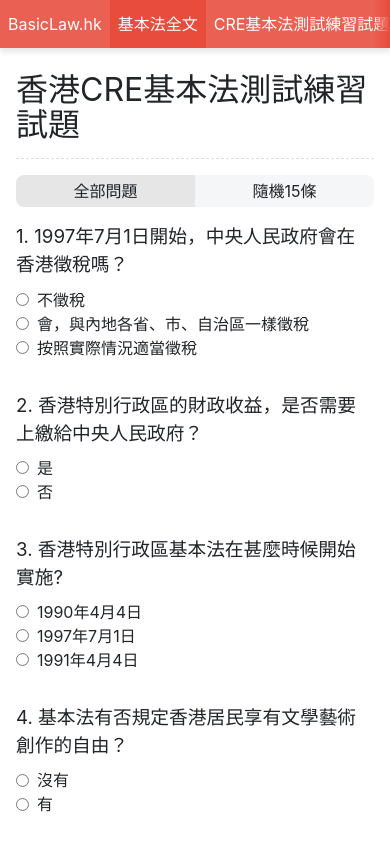
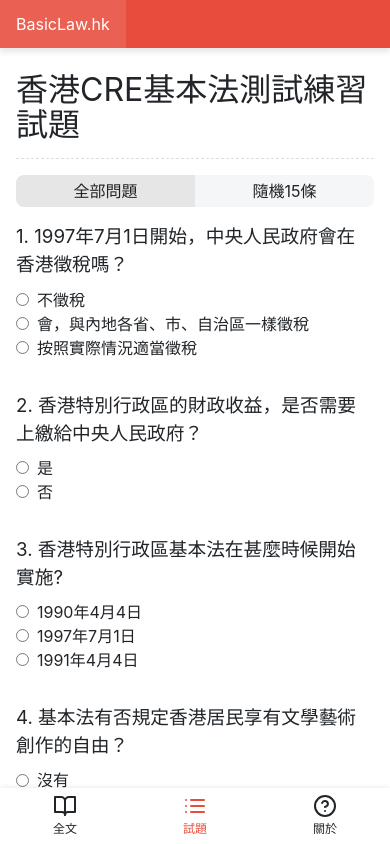
Before and after one commit to colloquet/basic-law, a React (Create React App) app: page /practice in a window 390 px wide. Shown: the top 844 px of the page. Built offline with nearby package versions, Linux system fonts and the light colour scheme.

Commit message:
add bottombar

```diff
--- a/package.json
+++ b/package.json
@@ -10,7 +10,7 @@
     "react-helmet": "^5.2.0",
     "react-router-dom": "^4.2.2",
     "react-scripts": "1.1.4",
-    "stickyfilljs": "^2.0.3",
+    "stickyfilljs": "^2.0.5",
     "styled-components": "^3.2.6"
   },
   "scripts": {
--- a/public/index.html
+++ b/public/index.html
@@ -3,7 +3,7 @@
 
 <head>
   <meta charset="utf-8">
-  <meta name="viewport" content="width=device-width, initial-scale=1, shrink-to-fit=no">
+  <meta name="viewport" content="width=device-width, initial-scale=1, shrink-to-fit=no, viewport-fit=cover">
   <meta name="theme-color" content="#e74c3c">
 
   <meta name="title" content="香港CRE基本法測試" />
--- a/src/App.js
+++ b/src/App.js
@@ -6,6 +6,7 @@ import Route from 'react-router-dom/Route'
 
 import ScrollToTop from './components/ScrollToTop'
 import Navbar from './components/Navbar/Navbar'
+import BottomBar from './components/BottomBar'
 import Home from './pages/Home'
 import About from './pages/About'
 import Practice from './pages/Practice'
@@ -16,6 +17,10 @@ const Container = styled.div`
   max-width: 1200px;
   padding: 1.5rem 1rem;
   margin-top: 3rem;
+
+  @media (max-width: 767px) {
+    padding-bottom: calc(1.5rem + 3.5rem);
+  }
 `
 
 function App({ children }) {
@@ -34,6 +39,8 @@ function App({ children }) {
             <hr />
             <Footer />
           </Container>
+
+          <BottomBar />
         </div>
       </ScrollToTop>
     </Router>
--- /dev/null
+++ b/src/ResponsiveContext.js
@@ -0,0 +1,37 @@
+import React from 'react'
+
+const ResponsiveContext = React.createContext()
+
+export class ResponsiveProvider extends React.Component {
+  state = {
+    isMobile: window.innerWidth < 768,
+  }
+
+  componentDidMount() {
+    window.addEventListener('resize', this.onResize)
+    this.onResize()
+  }
+
+  componentWillUnmount() {
+    window.removeEventListener('resize', this.onResize)
+  }
+
+  onResize = () => {
+    const isMobile = window.innerWidth < 768
+    this.setState({ isMobile })
+  }
+
+  render() {
+    return (
+      <ResponsiveContext.Provider
+        value={{
+          state: this.state,
+        }}
+      >
+        {this.props.children}
+      </ResponsiveContext.Provider>
+    )
+  }
+}
+
+export const ResponsiveConsumer = ResponsiveContext.Consumer
--- /dev/null
+++ b/src/components/BottomBar.js
@@ -0,0 +1,70 @@
+import React from 'react'
+import NavLink from 'react-router-dom/NavLink'
+import styled from 'styled-components'
+import BookIcon from 'react-feather/dist/icons/book-open'
+import ListIcon from 'react-feather/dist/icons/list'
+import HelpIcon from 'react-feather/dist/icons/help-circle'
+
+const Container = styled.div`
+  position: fixed;
+  display: flex;
+  box-shadow: 0 0 6px rgba(0, 0, 0, 0.1);
+  background: #fff;
+  bottom: 0;
+  left: 0;
+  padding-bottom: constant(safe-area-inset-bottom);
+  padding-bottom: env(safe-area-inset-bottom);
+  width: 100%;
+  z-index: 3;
+
+  @media (min-width: 768px) {
+    display: none;
+  }
+`
+
+const NavItem = styled(NavLink)`
+  display: flex;
+  flex-direction: column;
+  align-items: center;
+  justify-content: center;
+  flex: 1;
+  height: 3.5rem;
+  text-align: center;
+  padding: 0 0.75rem;
+  font-size: 0.75rem;
+  color: inherit;
+
+  &:hover,
+  &:active {
+    color: inherit;
+  }
+
+  span {
+    margin-top: 2px;
+  }
+
+  &.active {
+    color: #e74c3c;
+  }
+`
+
+function BottomBar() {
+  return (
+    <Container>
+      <NavItem to="/" exact>
+        <BookIcon size="24" />
+        <span>全文</span>
+      </NavItem>
+      <NavItem to="/practice">
+        <ListIcon size="24" />
+        <span>試題</span>
+      </NavItem>
+      <NavItem to="/about">
+        <HelpIcon size="24" />
+        <span>關於</span>
+      </NavItem>
+    </Container>
+  )
+}
+
+export default BottomBar
--- a/src/components/Navbar/Navbar.js
+++ b/src/components/Navbar/Navbar.js
@@ -1,16 +1,13 @@
 import React from 'react'
 import styled from 'styled-components'
 
+import withResponsive from '../withResponsive'
+import TopAppBar from '../TopAppBar'
 import NavbarItem from './NavbarItem'
 
 const Wrapper = styled.div`
-  position: fixed;
   box-shadow: 0 4px 6px rgba(0, 0, 0, 0.1);
-  top: 0;
-  left: 0;
-  width: 100%;
   background: #e74c3c;
-  z-index: 2;
 `
 
 const Container = styled.div`
@@ -21,60 +18,18 @@ const Container = styled.div`
 
 const NavbarRight = styled.div`
   position: relative;
-  display: flex;
+  display: none;
   margin-left: auto;
   overflow: hidden;
+
+  @media (min-width: 768px) {
+    display: flex;
+  }
 `
 
-const ScrollContainer = styled.div`
-  display: flex;
-  overflow: auto;
-  -webkit-overflow-scrolling: touch;
-`
-
-const ShadowLeft = styled.div`
-  position: absolute;
-  background: linear-gradient(to right, rgba(231, 76, 60, 1) 0%, rgba(231, 76, 60, 0) 100%);
-  top: 0;
-  left: 0;
-  bottom: 0;
-  width: 1rem;
-  pointer-events: none;
-`
-
-const ShadowRight = styled.div`
-  position: absolute;
-  background: linear-gradient(to left, rgba(231, 76, 60, 1) 0%, rgba(231, 76, 60, 0) 100%);
-  top: 0;
-  right: 0;
-  bottom: 0;
-  width: 1rem;
-  pointer-events: none;
-`
-
-class Navbar extends React.Component {
-  componentDidMount() {
-    window.addEventListener('resize', this.onNavbarScroll)
-    this.onNavbarScroll()
-  }
-
-  componentWillUnmount() {
-    window.removeEventListener('resize', this.onNavbarScroll)
-  }
-
-  onNavbarScroll = () => {
-    const { scrollLeft, clientWidth, scrollWidth } = this.scrollContainer
-
-    const shadowLeftOpacity = 1 / 20 * Math.min(scrollLeft, 20)
-    this.shadowLeft.style.opacity = shadowLeftOpacity
-
-    const scrollRight = scrollWidth - clientWidth
-    const shadowRightOpacity = 1 / 20 * (scrollRight - Math.max(scrollLeft, scrollRight - 20))
-    this.shadowRight.style.opacity = shadowRightOpacity
-  }
-
-  render() {
+function Navbar({ isMobile }) {
   return (
+    <TopAppBar zIndex={2} disabled={!isMobile}>
       <Wrapper>
         <Container>
           <NavbarItem to="/" logo>
@@ -82,21 +37,16 @@ class Navbar extends React.Component {
           </NavbarItem>
 
           <NavbarRight>
-            <ScrollContainer innerRef={ref => (this.scrollContainer = ref)} onScroll={this.onNavbarScroll}>
             <NavbarItem to="/" exact>
               基本法全文
             </NavbarItem>
             <NavbarItem to="/practice">CRE基本法測試練習試題</NavbarItem>
             <NavbarItem to="/about">關於</NavbarItem>
-            </ScrollContainer>
-
-            <ShadowLeft innerRef={ref => (this.shadowLeft = ref)} />
-            <ShadowRight innerRef={ref => (this.shadowRight = ref)} />
           </NavbarRight>
         </Container>
       </Wrapper>
+    </TopAppBar>
   )
 }
-}
 
-export default Navbar
+export default withResponsive(Navbar)
--- a/src/components/Navbar/NavbarItem.js
+++ b/src/components/Navbar/NavbarItem.js
@@ -14,10 +14,6 @@ const Inner = styled.div`
 
   &:hover {
     background: #ea6153;
-  }
-
-  @media (max-width: 767px) {
-    padding: 0 0.5rem;
   }
 `
 
--- /dev/null
+++ b/src/components/TopAppBar.js
@@ -0,0 +1,121 @@
+import React from 'react'
+import styled from 'styled-components'
+
+const Container = styled.div`
+  position: fixed;
+  top: 0;
+  width: 100%;
+  z-index: 1;
+`
+
+class TopAppBar extends React.PureComponent {
+  static defaultProps = {
+    zIndex: 1,
+    maxHeight: 64,
+    disabled: false,
+  }
+
+  constructor(props) {
+    super(props)
+    this.lastScrollPosition = window ? window.scrollY : 0
+    this.topAppBarHeight = null
+    this.wasDocked = true
+    this.isDockedShowing = true
+    this.currentAppBarOffsetTop = 0
+    this.isCurrentlyBeingResized = false
+  }
+
+  componentDidMount() {
+    this.topAppBarHeight = this.appBar.clientHeight
+    if (!this.props.disabled) {
+      this.init()
+    }
+  }
+
+  componentDidUpdate({ disabled }) {
+    if (disabled !== this.props.disabled) {
+      if (this.props.disabled) {
+        this.destroy()
+      } else {
+        this.init()
+      }
+    }
+  }
+
+  componentWillUnmount() {
+    if (!this.props.disabled) {
+      this.destroy()
+    }
+  }
+
+  init = () => {
+    window.addEventListener('scroll', this.scrollHandler)
+  }
+
+  destroy = () => {
+    window.removeEventListener('scroll', this.scrollHandler)
+    this.appBar.style.top = 0
+  }
+
+  checkForUpdate = () => {
+    const offscreenBoundaryTop = -this.topAppBarHeight
+    const hasAnyPixelsOffscreen = this.currentAppBarOffsetTop < 0
+    const hasAnyPixelsOnscreen = this.currentAppBarOffsetTop > offscreenBoundaryTop
+    const partiallyShowing = hasAnyPixelsOffscreen && hasAnyPixelsOnscreen
+
+    if (partiallyShowing) {
+      this.wasDocked = false
+    } else {
+      if (!this.wasDocked) {
+        this.wasDocked = true
+        return true
+      } else if (this.isDockedShowing !== hasAnyPixelsOnscreen) {
+        this.isDockedShowing = hasAnyPixelsOnscreen
+        return true
+      }
+    }
+
+    return partiallyShowing
+  }
+
+  moveTopAppBar = () => {
+    if (this.checkForUpdate()) {
+      let offset = this.currentAppBarOffsetTop
+      if (Math.abs(offset) >= this.topAppBarHeight) {
+        offset = -this.props.maxHeight
+      }
+
+      this.appBar.style.top = `${offset}px`
+    }
+  }
+
+  scrollHandler = () => {
+    const currentScrollPosition = Math.max(window.scrollY, 0)
+    const diff = currentScrollPosition - this.lastScrollPosition
+    this.lastScrollPosition = currentScrollPosition
+
+    if (!this.isCurrentlyBeingResized) {
+      this.currentAppBarOffsetTop -= diff
+
+      if (this.currentAppBarOffsetTop > 0) {
+        this.currentAppBarOffsetTop = 0
+      } else if (Math.abs(this.currentAppBarOffsetTop) > this.topAppBarHeight) {
+        this.currentAppBarOffsetTop = -this.topAppBarHeight
+      }
+
+      this.moveTopAppBar()
+    }
+  }
+
+  render() {
+    const { children, zIndex } = this.props
+
+    return (
+      <Container innerRef={ref => this.appBar = ref} style={{ zIndex }}>
+        {children}
+      </Container>
+    )
+  }
+}
+
+export default TopAppBar
--- /dev/null
+++ b/src/components/withResponsive.js
@@ -0,0 +1,20 @@
+import React from 'react'
+
+import { ResponsiveConsumer } from '../ResponsiveContext'
+
+function withResponsive(Component) {
+  return function ThemedComponent(props) {
+    return (
+      <ResponsiveConsumer>
+        {context => (
+          <Component
+            {...props}
+            isMobile={context.state.isMobile}
+          />
+        )}
+      </ResponsiveConsumer>
+    )
+  }
+}
+
+export default withResponsive
--- a/src/index.js
+++ b/src/index.js
@@ -3,8 +3,14 @@ import ReactDOM from 'react-dom'
 import 'normalize.css'
 
 import App from './App'
+import { ResponsiveProvider } from './ResponsiveContext'
 import registerServiceWorker from './registerServiceWorker'
 import './index.css'
 
-ReactDOM.render(<App />, document.getElementById('root'))
+ReactDOM.render(
+  <ResponsiveProvider>
+    <App />
+  </ResponsiveProvider>,
+  document.getElementById('root')
+)
 registerServiceWorker()
--- a/src/pages/Home.js
+++ b/src/pages/Home.js
@@ -4,6 +4,7 @@ import styled from 'styled-components'
 import RemoveIcon from 'react-feather/dist/icons/x'
 import MenuIcon from 'react-feather/dist/icons/menu'
 
+import withResponsive from '../components/withResponsive'
 import PageTitle from '../components/PageTitle'
 import Sidebar from '../components/Sidebar'
 
@@ -39,13 +40,14 @@ const SidebarContainer = GridItem.extend`
   @media (max-width: 767px) {
     position: fixed;
     padding: 1rem;
-    top: 3rem;
+    top: 0;
     left: 0;
     right: 0;
     bottom: 0;
     background: #fff;
     overflow-y: auto;
     -webkit-overflow-scrolling: touch;
+    z-index: 2;
   }
 
   [data-list] {
@@ -56,7 +58,9 @@ const SidebarContainer = GridItem.extend`
 
 const MenuButton = styled.button`
   position: fixed;
-  bottom: 1rem;
+  bottom: 4.5rem;
+  bottom: calc(4.5rem + constant(safe-area-inset-bottom));
+  bottom: calc(4.5rem + env(safe-area-inset-bottom));
   right: 1rem;
   height: 3.5rem;
   width: 3.5rem;
@@ -72,35 +76,18 @@ const MenuButton = styled.button`
   display: flex;
   align-items: center;
   justify-content: center;
-  z-index: 2;
+  z-index: 3;
 `
 
 class Home extends React.PureComponent {
   state = {
-    showSidebar: true,
-    isMobile: false,
+    showSidebar: !this.props.isMobile,
   }
 
-  componentWillMount() {
-    this.setState({
-      showSidebar: window.innerWidth >= 768,
-      isMobile: window.innerWidth < 768,
-    })
-  }
-
-  componentDidMount() {
-    window.addEventListener('resize', this.onResize)
-    this.onResize()
-  }
-
-  componentWillUnmount() {
-    window.removeEventListener('resize', this.onResize)
-  }
-
-  onResize = () => {
-    const isMobile = window.innerWidth < 768
-    const showSidebar = isMobile ? this.state.showSidebar : true
-    this.setState({ isMobile, showSidebar })
+  componentDidUpdate({ isMobile }) {
+    if (isMobile !== this.props.isMobile) {
+      this.setState({ showSidebar: this.props.isMobile ? this.state.showSidebar : true })
+    }
   }
 
   onMenuClick = () => {
@@ -108,13 +95,15 @@ class Home extends React.PureComponent {
   }
 
   onSidebarClick = () => {
-    if (this.state.isMobile) {
+    if (this.props.isMobile) {
       this.setState({ showSidebar: false })
     }
   }
 
   render() {
-    const { showSidebar, isMobile } = this.state
+    const { showSidebar } = this.state
+    const { isMobile } = this.props
+
     return (
       <div>
         <Helmet title="香港CRE基本法測試" titleTemplate="%s | 香港CRE基本法測試" />
@@ -867,6 +856,7 @@ class Home extends React.PureComponent {
           </ArticleContainer>
 
           <SidebarContainer visible={showSidebar}>
+            {isMobile && <PageTitle style={{ padding: '0.4rem .8rem', marginBottom: '0.5rem' }}>目錄</PageTitle>}
             <Sidebar onClick={this.onSidebarClick} />
           </SidebarContainer>
         </Grid>
@@ -881,4 +871,4 @@ class Home extends React.PureComponent {
   }
 }
 
-export default Home
+export default withResponsive(Home)
```
Also changed, not shown: 1 other file (tests, documents, lock files or other folders). Lines whose indentation alone changed are shown as unchanged.
